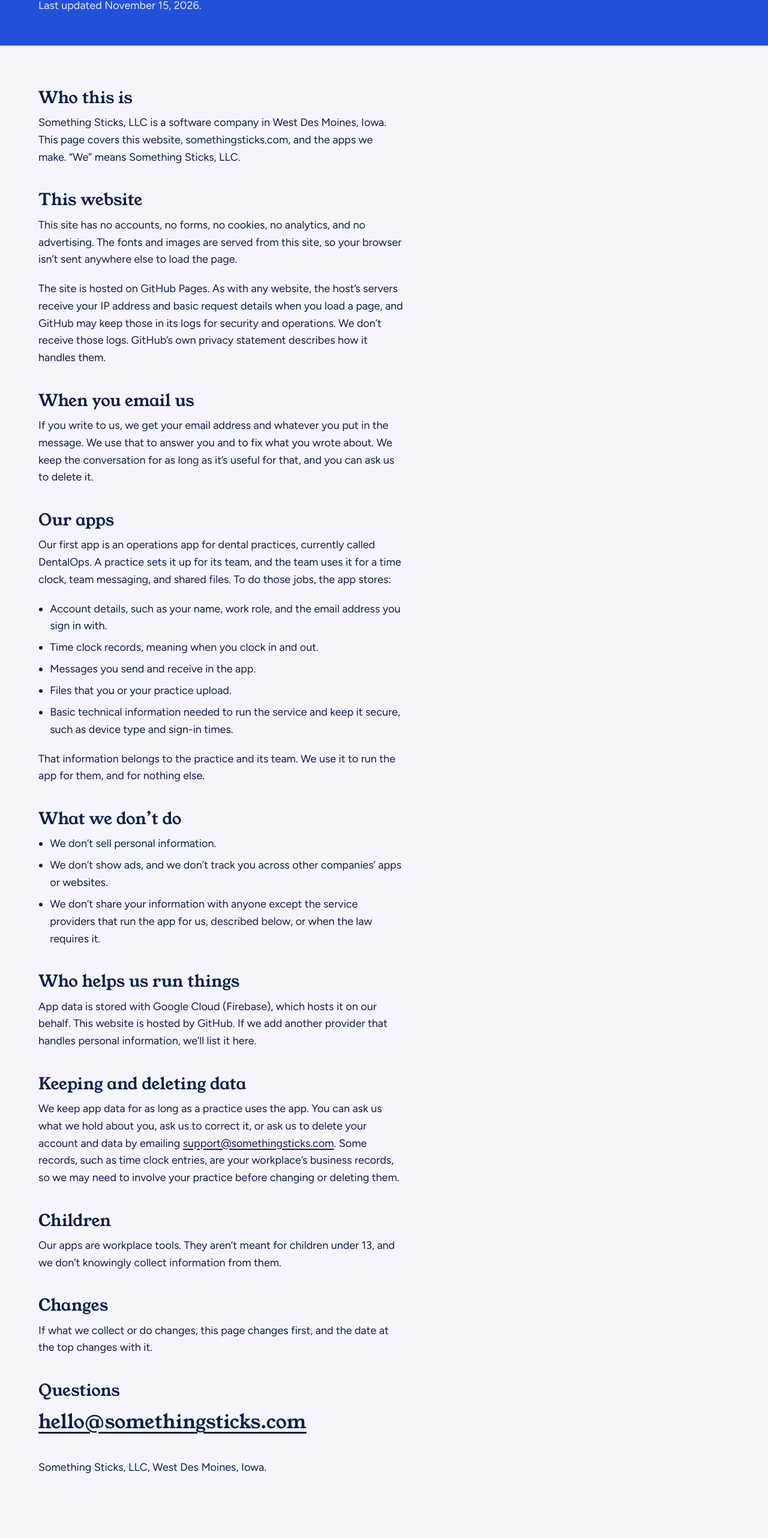
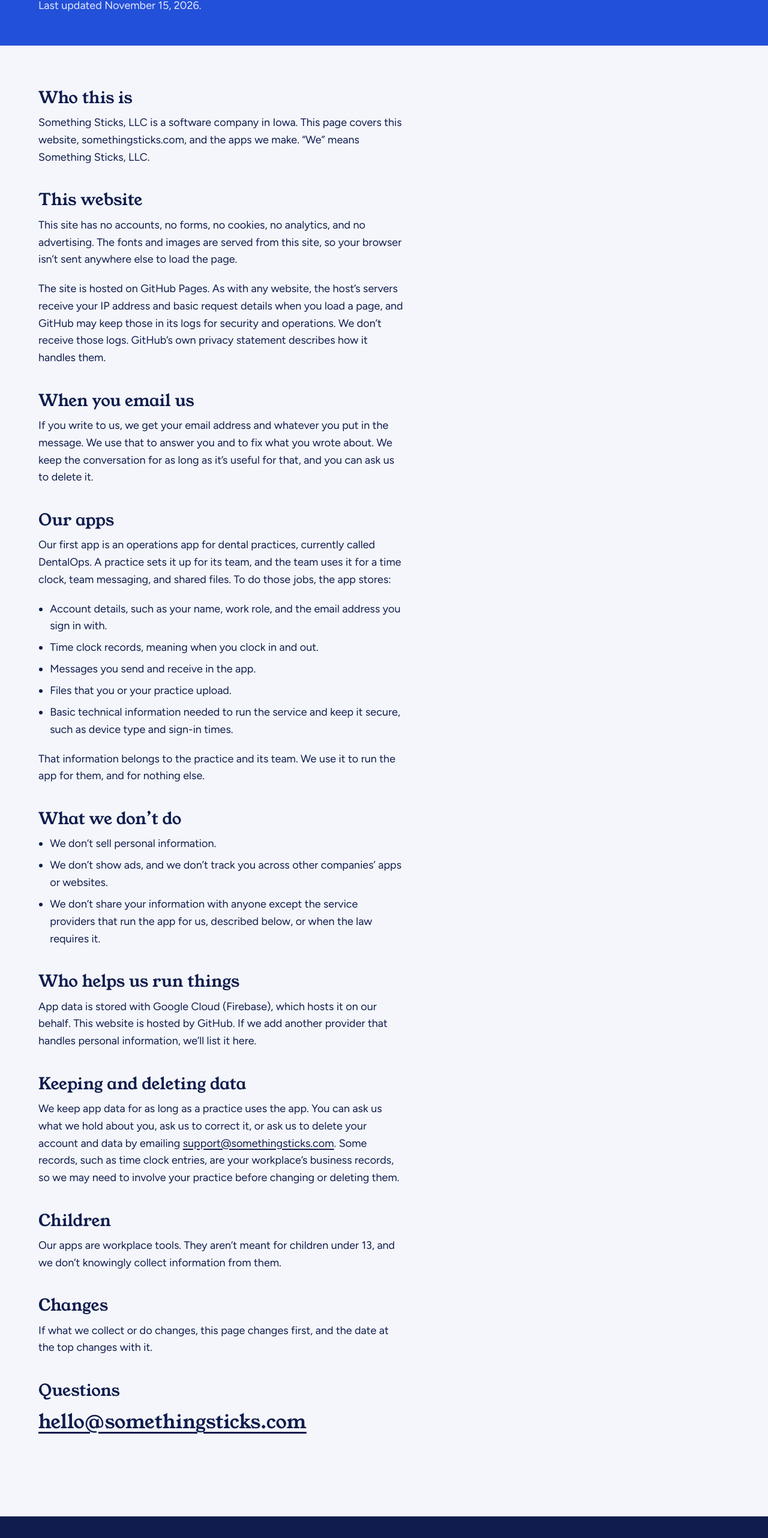
Before and after one commit to somethingsticks/somethingsticks.com, a plain HTML site: page privacy.html in a window 1280 px wide. Shown: the part 233-2797 px from the top of the page at 60% size. Drawn offline with Linux system fonts and the light colour scheme.

Commit message:
Add files via upload

```diff
--- a/privacy.html
+++ b/privacy.html
@@ -31,7 +31,7 @@
 
   <main id="main" class="doc">
     <h2>Who this is</h2>
-    <p>Something Sticks, LLC is a software company in West Des Moines, Iowa. This page covers this website, somethingsticks.com, and the apps we make. &ldquo;We&rdquo; means Something Sticks, LLC.</p>
+    <p>Something Sticks, LLC is a software company in Iowa. This page covers this website, somethingsticks.com, and the apps we make. &ldquo;We&rdquo; means Something Sticks, LLC.</p>
 
     <h2>This website</h2>
     <p>This site has no accounts, no forms, no cookies, no analytics, and no advertising. The fonts and images are served from this site, so your browser isn&rsquo;t sent anywhere else to load the page.</p>
@@ -72,11 +72,10 @@
 
     <h2>Questions</h2>
     <p class="mail"><a href="mailto:hello@somethingsticks.com">hello@somethingsticks.com</a></p>
-    <p>Something Sticks, LLC, West Des Moines, Iowa.</p>
   </main>
 
   <footer class="foot">
-    <p>&copy; 2026 Something Sticks, LLC<br>West Des Moines, Iowa</p>
+    <p>&copy; 2026 Something Sticks, LLC<br>Made in Iowa</p>
     <ul>
       <li><a href="./">Home</a></li>
       <li><a href="support.html">Support</a></li>
```
Also changed, not shown: 404.html (+1 -1 lines), index.html (+7 -7 lines), support.html (+1 -1 lines).
